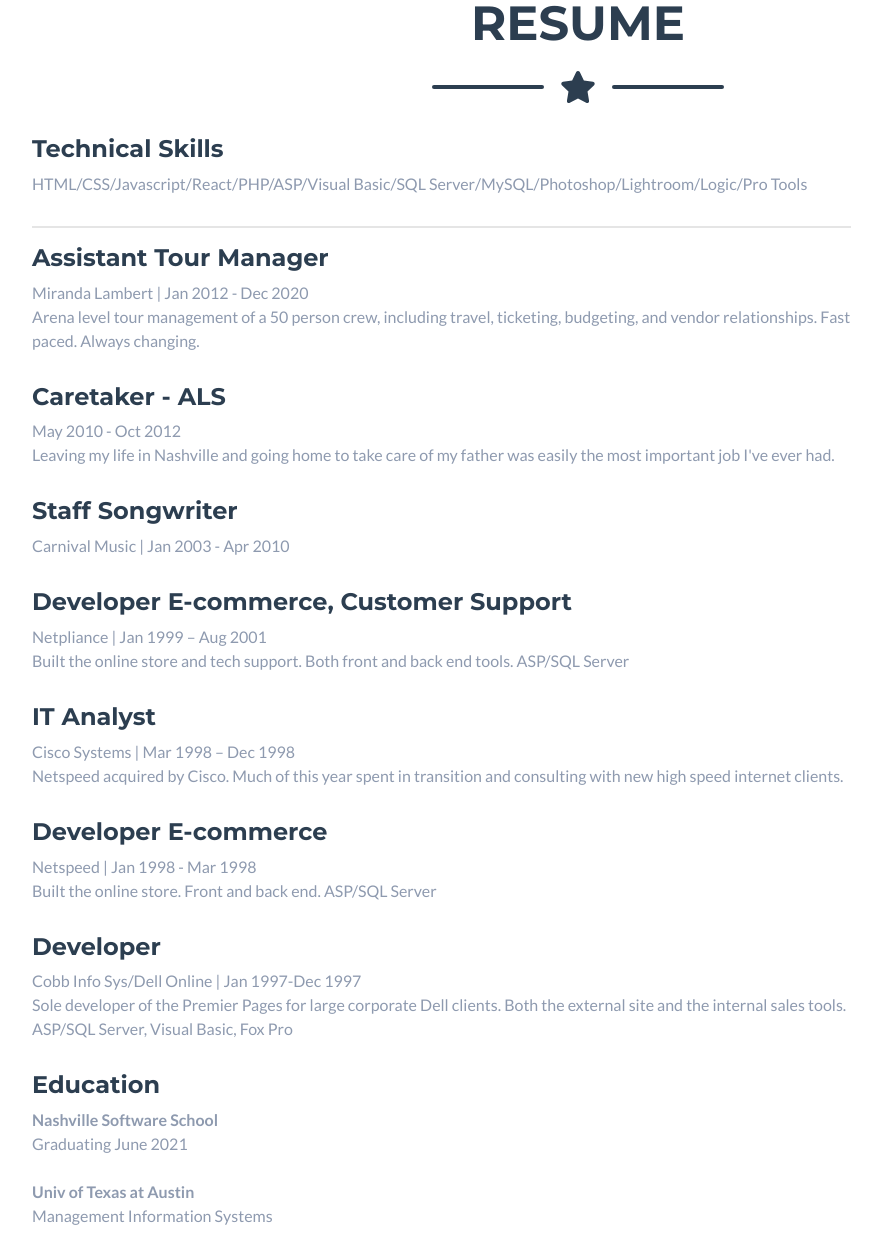
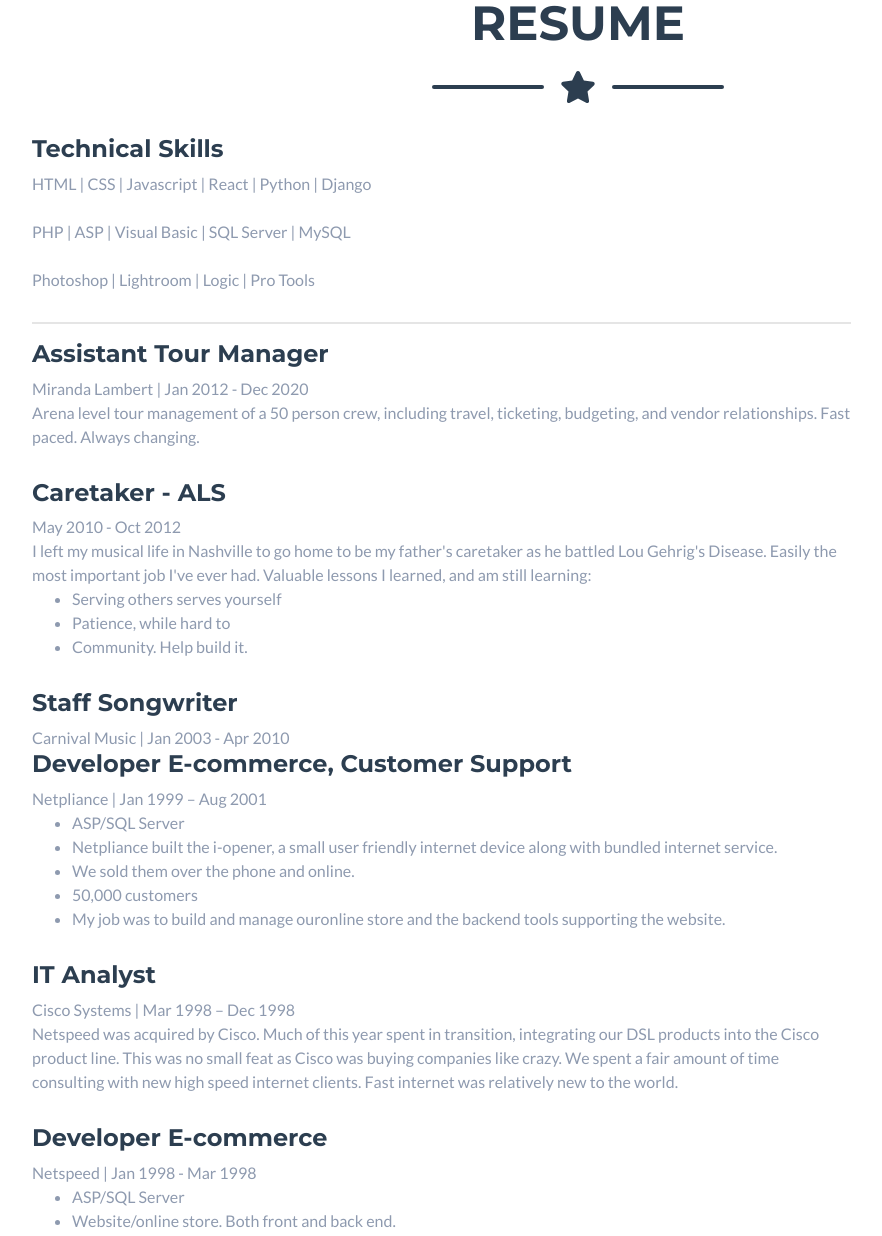
Before and after one commit to blusanders/blusanders.github.io, a plain HTML site: page index.html in a window 1280 px wide. Shown: the part 1011-2247 px from the top of the page, without its empty margins (62-944 px from the left). Drawn offline with nearby package versions, Linux system fonts and the light colour scheme; a script that the page names is missing; files whose address does not match are found by name.

Commit message:
Version 2

```diff
--- a/index.html
+++ b/index.html
@@ -78,7 +78,24 @@
 
             <div class="resumeItem text-resume">
             <h4>Technical Skills</h4>
-            HTML/CSS/Javascript/React/PHP/ASP/Visual Basic/SQL Server/MySQL/Photoshop/Lightroom/Logic/Pro Tools
+            HTML |
+            CSS |
+            Javascript |
+            React |
+            Python |
+            Django
+            <br><br>
+            PHP |
+            ASP |
+            Visual Basic |
+            SQL Server |
+            MySQL
+            <br>
+            <br>
+            Photoshop |
+            Lightroom |
+            Logic |
+            Pro Tools
             </div>
             <hr>
 
@@ -92,33 +109,47 @@
             <div class="resumeItem text-resume">
             <h4>Caretaker - ALS</h4>
             May 2010 - Oct 2012<br>
-            Leaving my life in Nashville and going home to take care of my father was easily the most important job I've ever had.
+            I left my musical life in Nashville to go home to be my father's caretaker as he battled Lou Gehrig's Disease.
+            Easily the most important job I've ever had.
+            Valuable lessons I learned, and am still learning:
+
+            <ul>
+                <li>Serving others serves yourself
+                <li>Patience, while hard to
+                <li>Community. Help build it.
+            </ul>
             </div>
 
             <div class="resumeItem text-resume">
             <h4>Staff Songwriter</h4>
             Carnival Music | Jan 2003 - Apr 2010<br>
-            </div>
 
             <div class="resumeItem text-resume">
             <h4>
             Developer E-commerce, Customer Support</h4>
             Netpliance | Jan 1999 – Aug 2001<br>
-            Built the online store and tech support. Both front and back end tools.
-            ASP/SQL Server
+            <ul>
+            <li>ASP/SQL Server
+            <li>Netpliance built the i-opener, a small user friendly internet device along with bundled internet service.
+            <li>We sold them over the phone and online.
+            <li>50,000 customers
+            <li>My job was to build and manage ouronline store and the backend tools supporting the website.
             </div>
 
             <div class="resumeItem text-resume">
             <h4>IT Analyst</h4>
             Cisco Systems | Mar 1998 – Dec 1998<br>
-            Netspeed acquired by Cisco. Much of this year spent in transition and consulting with new high speed internet clients.
+            Netspeed was acquired by Cisco. Much of this year spent in transition, integrating our DSL products into the Cisco product line.
+            This was no small feat as Cisco was buying companies like crazy. We spent a fair amount of time consulting with new high speed internet clients.
+            Fast internet was relatively new to the world.
             </div>
 
             <div class="resumeItem text-resume">
             <h4>Developer E-commerce</h4>
             Netspeed | Jan 1998 - Mar 1998<br>
-            Built the online store. Front and back end.
-            ASP/SQL Server
+            <ul>
+            <li>ASP/SQL Server
+            <li>Website/online store. Both front and back end.
             </div>
 
             <div class="resumeItem text-resume">
@@ -157,8 +188,11 @@
                 <div class="row">
                     <div ><p class="lead">
 <b>Per Diemz - NSS First Half Capstone Project</b><br>
-HTML/CSS/Javascript/React/JSON<br>
+HTML/CSS/Javascript/React/JSON
 <br>
+<br>
+<a href=https://perdiemz.herokuapp.com/>Click here to see the app: https://perdiemz.herokuapp.com/</a>
+<br>The free Heroku is a little sluggish so keep that in mind :)
 <br>
 Per Diems was designed to be a simple music tour management app to calculate per diem bill denominations before hitting the road. Per Diem is everyone's favorite to receive. Figuring out how many 100s, 50s, 20s, 10s, 5s and 1s you need to pick up at the bank before you leave? Not so much. This app gives you time back that you can better spend on other valuable tasks.
 <br><br>
```
Also changed, not shown: css/styles.css.
